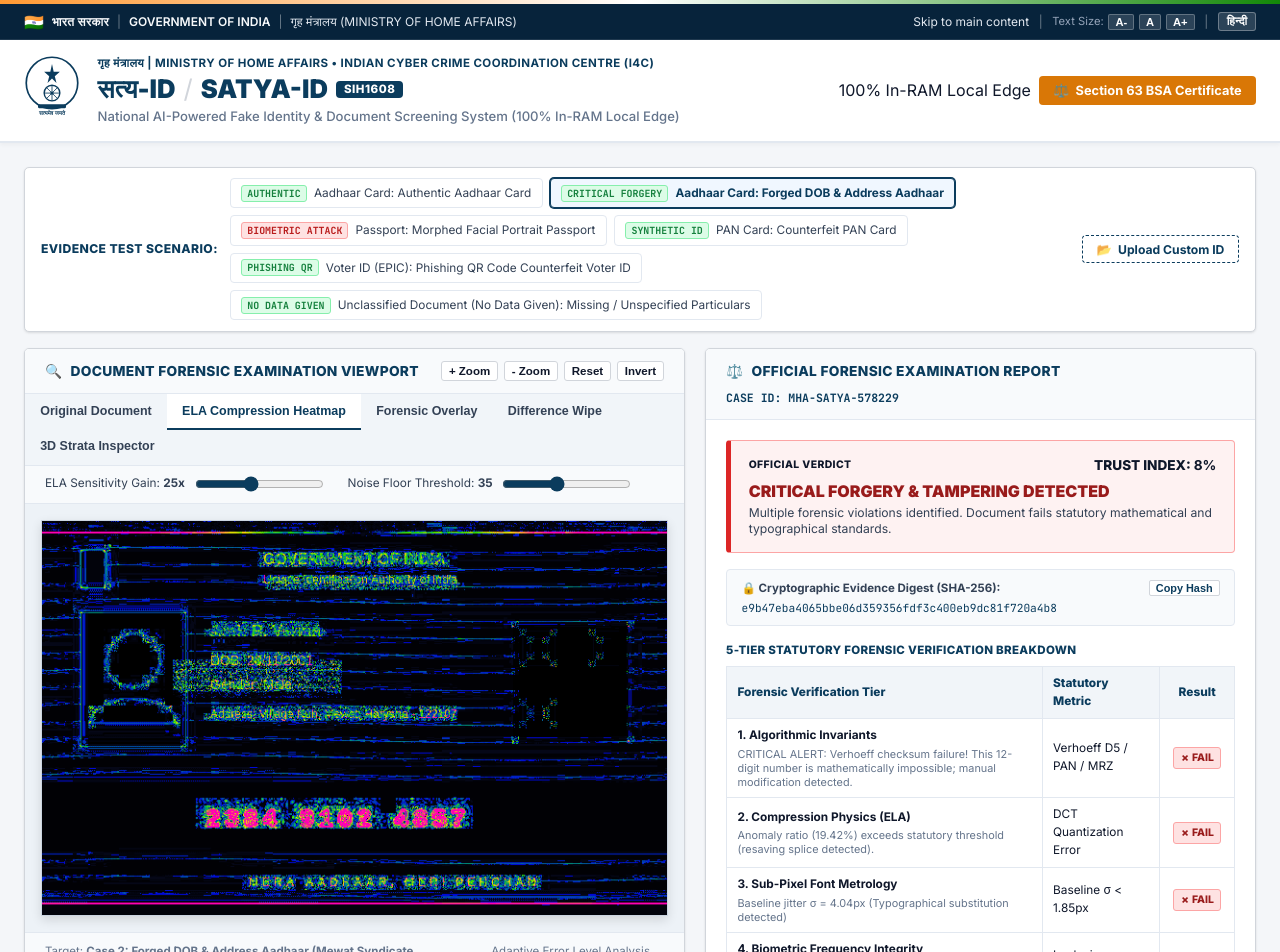
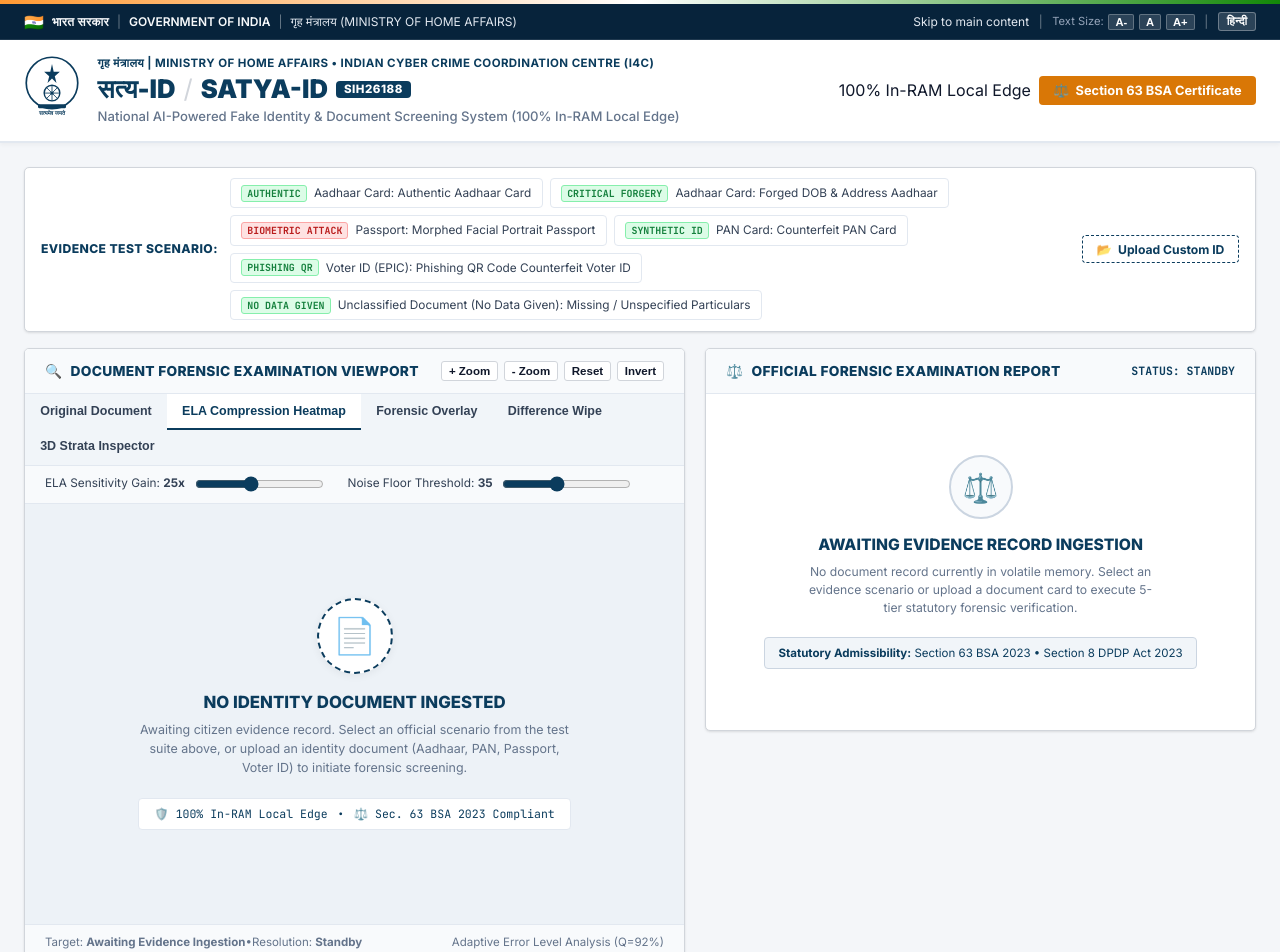
Before and after one commit to Sachin7-kumar/satya-id-screening, a React (Vite) app: page / in a window 1280 px wide. Shown: the top 952 px of the page. Built offline with nearby package versions, Linux system fonts and the light colour scheme.

Commit message:
feat: Update Problem Statement to SIH26188 and start in clean standby state without auto-loaded initial input

```diff
--- a/presentation.html
+++ b/presentation.html
@@ -208,7 +208,7 @@
       </div>
       <div class="slide-body" style="justify-content: center;">
         <div class="section-box" style="padding: 1.5rem 2rem; display: flex; flex-direction: column; gap: 0.9rem; font-size: 1rem;">
-          <div><strong style="color: var(--cyan);">• Problem Statement ID –</strong> <span style="font-family: 'JetBrains Mono';">SIH1608 (Ministry of Home Affairs)</span></div>
+          <div><strong style="color: var(--cyan);">• Problem Statement ID –</strong> <span style="font-family: 'JetBrains Mono';">SIH26188 (Ministry of Home Affairs)</span></div>
           <div><strong style="color: var(--cyan);">• Problem Statement Title-</strong> <span style="font-size: 1.15rem; font-weight: 800;">AI-Based Fake Identity &amp; Document Screening System</span></div>
           <div><strong style="color: var(--cyan);">• Theme-</strong> Security &amp; Surveillance / Cyber Security / Smart Automation</div>
           <div><strong style="color: var(--cyan);">• PS Category- Software/Hardware:</strong> Software</div>
--- a/public/presentation.html
+++ b/public/presentation.html
@@ -208,7 +208,7 @@
       </div>
       <div class="slide-body" style="justify-content: center;">
         <div class="section-box" style="padding: 1.5rem 2rem; display: flex; flex-direction: column; gap: 0.9rem; font-size: 1rem;">
-          <div><strong style="color: var(--cyan);">• Problem Statement ID –</strong> <span style="font-family: 'JetBrains Mono';">SIH1608 (Ministry of Home Affairs)</span></div>
+          <div><strong style="color: var(--cyan);">• Problem Statement ID –</strong> <span style="font-family: 'JetBrains Mono';">SIH26188 (Ministry of Home Affairs)</span></div>
           <div><strong style="color: var(--cyan);">• Problem Statement Title-</strong> <span style="font-size: 1.15rem; font-weight: 800;">AI-Based Fake Identity &amp; Document Screening System</span></div>
           <div><strong style="color: var(--cyan);">• Theme-</strong> Security &amp; Surveillance / Cyber Security / Smart Automation</div>
           <div><strong style="color: var(--cyan);">• PS Category- Software/Hardware:</strong> Software</div>
--- a/src/App.jsx
+++ b/src/App.jsx
@@ -16,7 +16,7 @@
 import { FaceMorphEngine } from './forensics/faceMorph';
 
 export default function App() {
-  const [activeCaseId, setActiveCaseId] = useState('case_aadhaar_forged');
+  const [activeCaseId, setActiveCaseId] = useState(null);
   const [currentTestCase, setCurrentTestCase] = useState(null);
   const [sourceCanvas, setSourceCanvas] = useState(null);
   const [elaResult, setElaResult] = useState(null);
@@ -316,14 +316,16 @@
     }
   };
 
-  // Initial load
+  // Initial load: Only load if explicitly provided in query params (e.g. ?case=...), otherwise start in clean standby state
   useEffect(() => {
     try {
       const urlParams = new URLSearchParams(window.location.search);
       const caseParam = urlParams.get('case');
-      handleSelectCase(caseParam || 'case_aadhaar_forged');
+      if (caseParam) {
+        handleSelectCase(caseParam);
+      }
     } catch {
-      handleSelectCase('case_aadhaar_forged');
+      // Standby state by default
     }
   }, [handleSelectCase]);
 
--- a/src/components/DiagnosticCard.jsx
+++ b/src/components/DiagnosticCard.jsx
@@ -8,11 +8,35 @@
   if (!report) {
     return (
       <div className="gov-card-container diagnostic-card-gov">
-        <div className="gov-card-body" style={{ textAlign: 'center', padding: '3rem 1rem' }}>
-          <div style={{ fontSize: '1.8rem', marginBottom: '0.5rem' }}>⌛</div>
-          <div style={{ fontWeight: 800, color: 'var(--gov-navy)' }}>AWAITING FORENSIC INGESTION</div>
-          <div style={{ fontSize: '0.74rem', color: 'var(--text-muted)' }}>
-            Select an evidence test case or upload a document card to execute 5-tier screening.
+        <div className="gov-card-header">
+          <div className="gov-card-title">
+            <span>⚖️</span> OFFICIAL FORENSIC EXAMINATION REPORT
+          </div>
+          <div className="header-case-badge">STATUS: STANDBY</div>
+        </div>
+        <div className="gov-card-body" style={{ textAlign: 'center', padding: '3.8rem 1.5rem' }}>
+          <div style={{
+            width: '64px',
+            height: '64px',
+            borderRadius: '50%',
+            background: '#F8FAFC',
+            border: '2px solid #CBD5E1',
+            display: 'inline-flex',
+            alignItems: 'center',
+            justifyContent: 'center',
+            fontSize: '1.8rem',
+            marginBottom: '0.85rem'
+          }}>
+            ⚖️
+          </div>
+          <div style={{ fontWeight: 800, color: 'var(--gov-navy)', fontSize: '0.98rem', marginBottom: '0.4rem' }}>
+            AWAITING EVIDENCE RECORD INGESTION
+          </div>
+          <div style={{ fontSize: '0.76rem', color: '#64748B', maxWidth: '360px', margin: '0 auto 1.25rem auto', lineHeight: 1.5 }}>
+            No document record currently in volatile memory. Select an evidence scenario or upload a document card to execute 5-tier statutory forensic verification.
+          </div>
+          <div style={{ display: 'inline-block', background: '#F1F5F9', border: '1px solid #CBD5E1', padding: '0.4rem 0.85rem', borderRadius: '4px', fontSize: '0.72rem', color: 'var(--gov-navy)' }}>
+            <strong>Statutory Admissibility:</strong> Section 63 BSA 2023 &bull; Section 8 DPDP Act 2023
           </div>
         </div>
       </div>
--- a/src/components/ForensicCanvasViewer.jsx
+++ b/src/components/ForensicCanvasViewer.jsx
@@ -177,8 +177,57 @@
       )}
 
       {/* Canvas Viewport Body */}
+      {/* Canvas Viewport Body */}
       <div className="gov-canvas-body">
-        {viewMode === 'compare' ? (
+        {!sourceCanvas ? (
+          <div className="gov-canvas-standby" style={{
+            display: 'flex',
+            flexDirection: 'column',
+            alignItems: 'center',
+            justifyContent: 'center',
+            padding: '4rem 1.5rem',
+            textAlign: 'center',
+            color: 'var(--text-secondary)'
+          }}>
+            <div style={{
+              width: '76px',
+              height: '76px',
+              borderRadius: '50%',
+              background: '#FFFFFF',
+              border: '2px dashed var(--gov-navy)',
+              display: 'flex',
+              alignItems: 'center',
+              justifyContent: 'center',
+              fontSize: '2.2rem',
+              marginBottom: '1rem',
+              boxShadow: '0 2px 8px rgba(0,0,0,0.06)'
+            }}>
+              📄
+            </div>
+            <h3 style={{ margin: '0 0 0.4rem 0', color: 'var(--gov-navy)', fontSize: '1.05rem', fontWeight: 800 }}>
+              NO IDENTITY DOCUMENT INGESTED
+            </h3>
+            <p style={{ margin: '0 auto 1.25rem auto', maxWidth: '440px', fontSize: '0.78rem', color: '#64748B', lineHeight: 1.5 }}>
+              Awaiting citizen evidence record. Select an official scenario from the test suite above, or upload an identity document (Aadhaar, PAN, Passport, Voter ID) to initiate forensic screening.
+            </p>
+            <div style={{
+              display: 'inline-flex',
+              alignItems: 'center',
+              gap: '0.6rem',
+              background: '#FFFFFF',
+              border: '1px solid var(--gov-border-light)',
+              padding: '0.4rem 0.95rem',
+              borderRadius: '4px',
+              fontSize: '0.72rem',
+              color: 'var(--gov-navy)',
+              fontFamily: 'var(--font-mono)'
+            }}>
+              <span>🛡️ 100% In-RAM Local Edge</span>
+              <span>&bull;</span>
+              <span>⚖️ Sec. 63 BSA 2023 Compliant</span>
+            </div>
+          </div>
+        ) : viewMode === 'compare' ? (
           <DiffCompareSlider
             originalCanvas={sourceCanvas}
             elaCanvas={elaResult ? elaResult.elaCanvas : sourceCanvas}
@@ -200,9 +249,9 @@
 
       <div className="gov-canvas-footer">
         <div className="canvas-footer-info">
-          <span>Target: <strong>{testCase?.name || 'Document'}</strong></span>
+          <span>Target: <strong>{testCase?.name || 'Awaiting Evidence Ingestion'}</strong></span>
           <span>&bull;</span>
-          <span>Resolution: <strong>{sourceCanvas ? `${sourceCanvas.width}x${sourceCanvas.height}px` : 'N/A'}</strong></span>
+          <span>Resolution: <strong>{sourceCanvas ? `${sourceCanvas.width}x${sourceCanvas.height}px` : 'Standby'}</strong></span>
         </div>
         <div className="canvas-footer-tag">
           {viewMode === 'ela' ? 'Adaptive Error Level Analysis (Q=92%)' : viewMode === 'overlay' ? 'Dual-Layer Pixel Differencing' : 'Volatile In-RAM Buffer'}
--- a/src/components/GovFooter.jsx
+++ b/src/components/GovFooter.jsx
@@ -9,7 +9,7 @@
             <strong>भारत सरकार | Government of India</strong> &bull; Ministry of Home Affairs (MHA) &bull; Indian Cyber Crime Coordination Centre (I4C)
           </div>
           <div className="footer-line-2">
-            सत्य-ID (Problem Statement: SIH1608) &bull; 100% In-RAM Execution Conforming to Section 63 BSA 2023 &amp; Section 8 DPDP Act 2023.
+            सत्य-ID (Problem Statement: SIH26188) &bull; 100% In-RAM Execution Conforming to Section 63 BSA 2023 &amp; Section 8 DPDP Act 2023.
           </div>
         </div>
 
--- a/src/components/Navbar.jsx
+++ b/src/components/Navbar.jsx
@@ -27,7 +27,7 @@
             </div>
             <h1 className="portal-main-title">
               सत्य-ID <span className="title-divider">/</span> SATYA-ID
-              <span className="ps-id-badge">SIH1608</span>
+              <span className="ps-id-badge">SIH26188</span>
             </h1>
             <div className="portal-sub-title">
               National AI-Powered Fake Identity &amp; Document Screening System (100% In-RAM Local Edge)
--- a/src/data/slides.js
+++ b/src/data/slides.js
@@ -19,7 +19,7 @@
         </div>
 
         <div style="background: rgba(15, 23, 42, 0.75); border: 1px solid var(--border-color); border-radius: 12px; padding: 1.5rem; display: flex; flex-direction: column; gap: 0.9rem; font-size: 1.05rem;">
-          <div><strong style="color: var(--accent-cyan);">• Problem Statement ID –</strong> <span style="font-family: var(--font-mono); color: #fff;">SIH1608 (Ministry of Home Affairs)</span></div>
+          <div><strong style="color: var(--accent-cyan);">• Problem Statement ID –</strong> <span style="font-family: var(--font-mono); color: #fff;">SIH26188 (Ministry of Home Affairs)</span></div>
           <div><strong style="color: var(--accent-cyan);">• Problem Statement Title-</strong> <span style="font-weight: 800; color: #fff;">AI-Based Fake Identity &amp; Document Screening System</span></div>
           <div><strong style="color: var(--accent-cyan);">• Theme-</strong> <span style="color: #fff;">Security &amp; Surveillance / Cyber Security / Smart Automation</span></div>
           <div><strong style="color: var(--accent-cyan);">• PS Category- Software/Hardware:</strong> <span style="color: #fff;">Software</span></div>
@@ -29,7 +29,7 @@
         </div>
       </div>
     `,
-    notes: "Respected Judges, we are Team SATYA-ID presenting our solution for the Ministry of Home Affairs on Problem Statement ID SIH1608: 'AI-Based Fake Identity & Document Screening System'. Today, we introduce an explainable, multi-spectral forensic screening engine built specifically for Indian identity infrastructure adhering strictly to the official 6-slide SIH 2026 format."
+    notes: "Respected Judges, we are Team SATYA-ID presenting our solution for the Ministry of Home Affairs on Problem Statement ID SIH26188: 'AI-Based Fake Identity & Document Screening System'. Today, we introduce an explainable, multi-spectral forensic screening engine built specifically for Indian identity infrastructure adhering strictly to the official 6-slide SIH 2026 format."
   },
   {
     id: 2,
```
